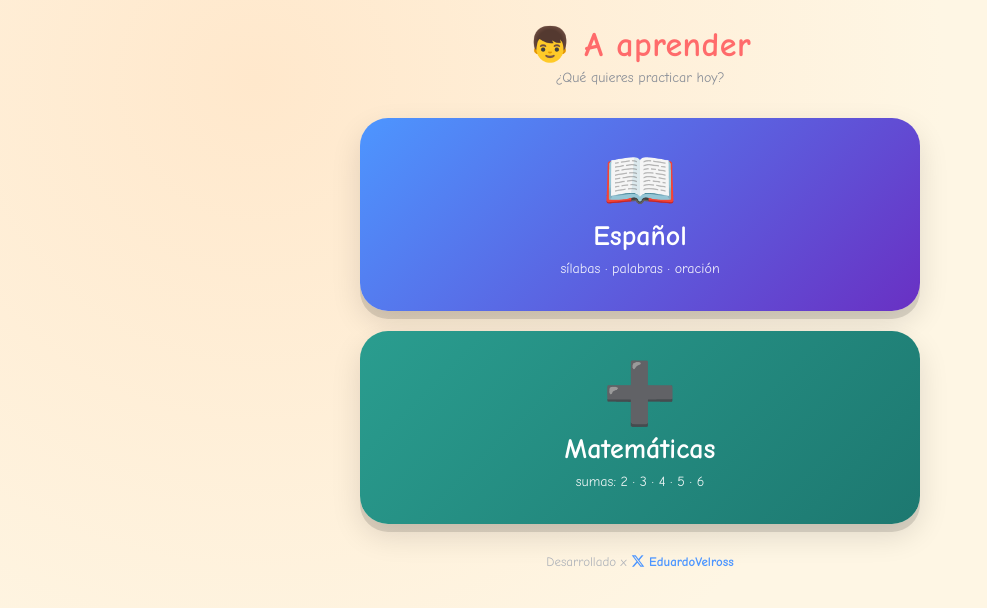
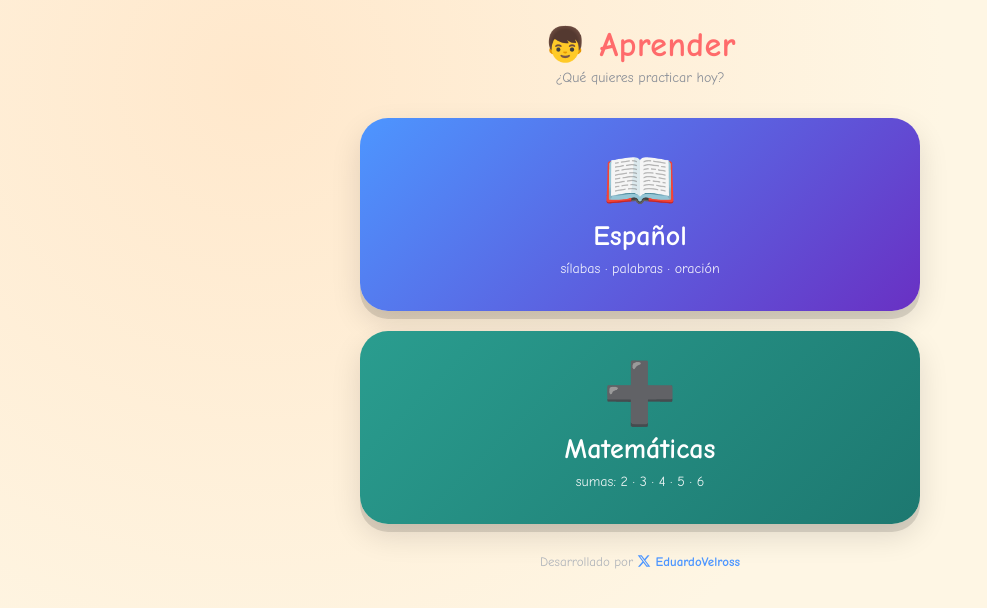
Before and after one commit to Felipeveliz/a-leer, a plain HTML site: page index.html in a window 1280 px wide. Shown: the whole page, without its empty margins (0-987 px from the left). Drawn offline with Linux system fonts and the light colour scheme.

Commit message:
Renombrar app a 'Aprender' y footer 'Desarrollado por'
Co-Authored-By: Claude Opus 4.8 <noreply@anthropic.com>

```diff
--- a/index.html
+++ b/index.html
@@ -6,7 +6,7 @@
 <meta name="apple-mobile-web-app-capable" content="yes">
 <meta name="apple-mobile-web-app-status-bar-style" content="default">
 <meta name="theme-color" content="#fef6e4">
-<title>A leer</title>
+<title>Aprender</title>
 <style>
   :root{
     --bg:#fef6e4;
@@ -256,7 +256,7 @@
 
   <!-- ============ MENÚ DE INICIO ============ -->
   <section class="screen active" id="screen-inicio">
-    <h1>👦 A aprender</h1>
+    <h1>👦 Aprender</h1>
     <div class="sub">¿Qué quieres practicar hoy?</div>
     <div class="menu">
       <button class="menu-btn menu-esp" onclick="irA('menu')">
@@ -270,7 +270,7 @@
         <span class="desc">sumas: 2 · 3 · 4 · 5 · 6</span>
       </button>
     </div>
-    <footer>Desarrollado x <a href="https://x.com/eduardovelross" target="_blank" rel="noopener"><svg viewBox="0 0 24 24" width="14" height="14" aria-hidden="true" style="vertical-align:-2px;margin-right:4px;fill:currentColor"><path d="M18.244 2.25h3.308l-7.227 8.26 8.502 11.24H16.17l-5.214-6.817L4.99 21.75H1.68l7.73-8.835L1.254 2.25H8.08l4.713 6.231zm-1.161 17.52h1.833L7.084 4.126H5.117z"/></svg>EduardoVelross</a></footer>
+    <footer>Desarrollado por <a href="https://x.com/eduardovelross" target="_blank" rel="noopener"><svg viewBox="0 0 24 24" width="14" height="14" aria-hidden="true" style="vertical-align:-2px;margin-right:4px;fill:currentColor"><path d="M18.244 2.25h3.308l-7.227 8.26 8.502 11.24H16.17l-5.214-6.817L4.99 21.75H1.68l7.73-8.835L1.254 2.25H8.08l4.713 6.231zm-1.161 17.52h1.833L7.084 4.126H5.117z"/></svg>EduardoVelross</a></footer>
   </section>
 
   <!-- ============ MENÚ DE ESPAÑOL ============ -->
@@ -295,7 +295,7 @@
         <span class="desc">mi mamá me da elote de cenar</span>
       </button>
     </div>
-    <footer>Desarrollado x <a href="https://x.com/eduardovelross" target="_blank" rel="noopener"><svg viewBox="0 0 24 24" width="14" height="14" aria-hidden="true" style="vertical-align:-2px;margin-right:4px;fill:currentColor"><path d="M18.244 2.25h3.308l-7.227 8.26 8.502 11.24H16.17l-5.214-6.817L4.99 21.75H1.68l7.73-8.835L1.254 2.25H8.08l4.713 6.231zm-1.161 17.52h1.833L7.084 4.126H5.117z"/></svg>EduardoVelross</a></footer>
+    <footer>Desarrollado por <a href="https://x.com/eduardovelross" target="_blank" rel="noopener"><svg viewBox="0 0 24 24" width="14" height="14" aria-hidden="true" style="vertical-align:-2px;margin-right:4px;fill:currentColor"><path d="M18.244 2.25h3.308l-7.227 8.26 8.502 11.24H16.17l-5.214-6.817L4.99 21.75H1.68l7.73-8.835L1.254 2.25H8.08l4.713 6.231zm-1.161 17.52h1.833L7.084 4.126H5.117z"/></svg>EduardoVelross</a></footer>
   </section>
 
   <!-- ============ LECTURA DE SÍLABAS ============ -->
```
